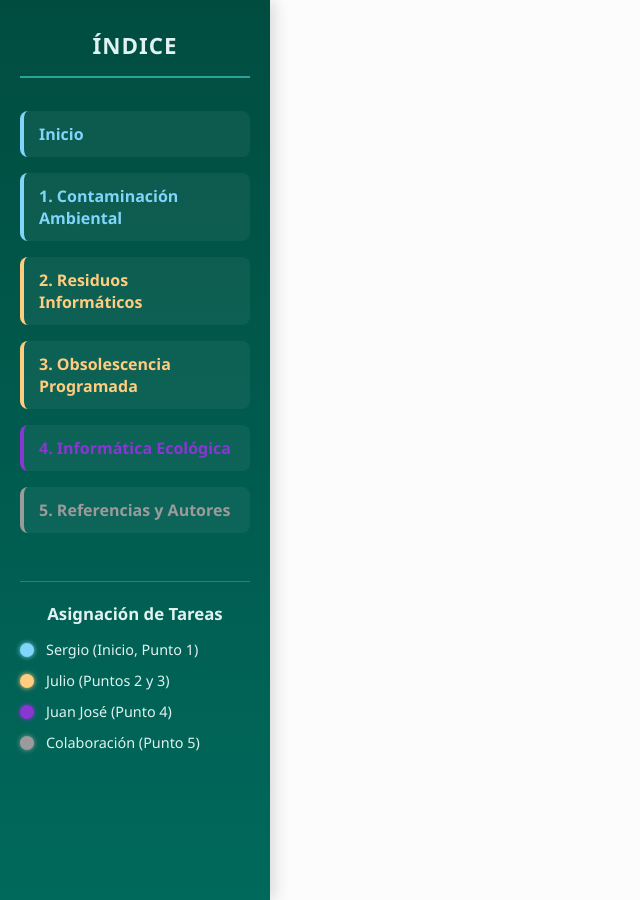
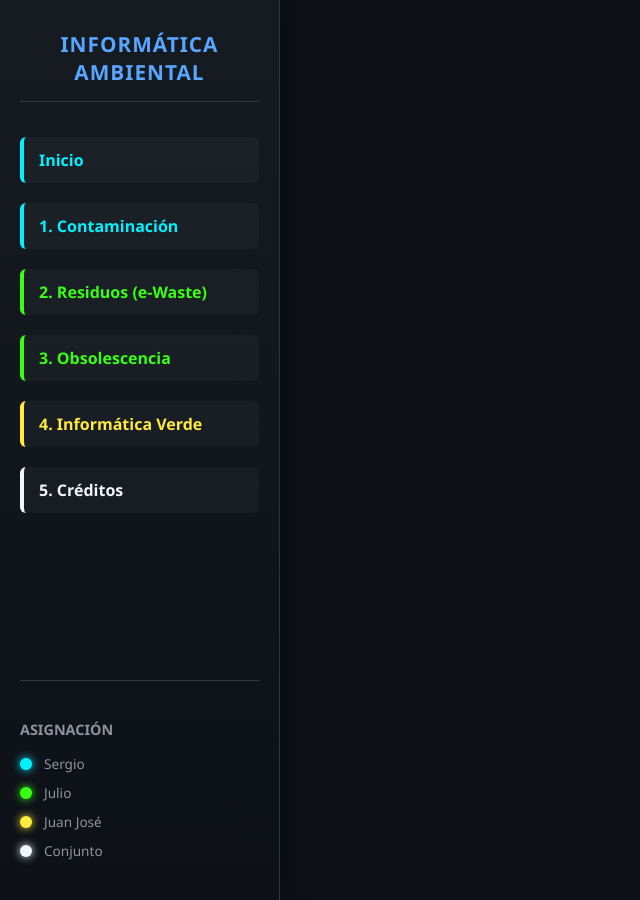
Before and after one commit to serluigi333/proteccionmedioambiental, a Jekyll site: the page built from ecologica.md, in a window 1280 px wide. Shown: the whole page, without its empty margins (0-640 px from the left). Built offline with Jekyll 4.4.1, drawn with Linux system fonts in a browser that asks for light colours; our own code applies the rules of GitHub Pages for plain Markdown files.

Commit message:
Update default.html

```diff
--- a/_layouts/default.html
+++ b/_layouts/default.html
@@ -4,13 +4,13 @@
   <meta charset="UTF-8">
   <title>{{ page.title }}</title>
   <style>
-    /* --- ESTILOS GLOBALES --- */
+    /* --- ESTILOS GLOBALES (DARK MODE) --- */
     body {
       margin: 0;
-      font-family: 'Segoe UI', Tahoma, Geneva, Verdana, sans-serif;
+      font-family: 'Segoe UI', Roboto, Helvetica, Arial, sans-serif;
       display: flex;
-      background-color: #fcfcfc;
-      color: #333;
+      background-color: #0d1117; /* Azul oscuro profundo */
+      color: #c9d1d9; /* Texto gris claro para lectura descansada */
     }
 
     /* --- ANIMACIÓN DEL MENÚ --- */
@@ -21,143 +21,169 @@
 
     /* --- ESTILOS DEL MENÚ LATERAL (NAV) --- */
     nav {
-      width: 270px;
-      background: linear-gradient(180deg, #004d40 0%, #00695c 100%);
+      width: 280px;
+      background: linear-gradient(180deg, #161b22 0%, #0d1117 100%);
       padding: 30px 20px;
       height: 100vh;
       position: fixed;
       overflow-y: auto;
-      box-shadow: 4px 0 15px rgba(0,0,0,0.15);
+      border-right: 1px solid #30363d;
+      box-shadow: 10px 0 20px rgba(0,0,0,0.3);
       animation: deslizarDerecha 0.8s ease-out forwards;
-      color: white;
       box-sizing: border-box;
-      /* Flexbox para empujar la leyenda hacia abajo */
       display: flex;
       flex-direction: column;
     }
 
     nav h3 {
-      color: #e0f2f1;
+      color: #58a6ff; /* Azul brillante para el título */
       text-align: center;
       margin-top: 0;
       margin-bottom: 25px;
-      font-size: 1.4em;
-      border-bottom: 2px solid #26a69a;
+      font-size: 1.3em;
+      border-bottom: 1px solid #30363d;
       padding-bottom: 15px;
       letter-spacing: 1px;
+      text-transform: uppercase;
     }
 
     /* Estilo base de los enlaces del menú */
     nav a {
       display: block;
-      margin: 8px 0;
+      margin: 10px 0;
       padding: 12px 15px;
       text-decoration: none;
-      font-weight: bold;
-      border-radius: 8px;
-      background-color: rgba(255, 255, 255, 0.05);
-      transition: all 0.3s cubic-bezier(0.175, 0.885, 0.32, 1.275);
+      font-weight: 600;
+      border-radius: 6px;
+      background-color: rgba(255, 255, 255, 0.03);
+      transition: all 0.3s ease;
     }
 
-    /* --- COLORES DE LOS AUTORES --- */
-    /* Sergio: Azul Claro */
-    .autor-sergio { color: #81d4fa; border-left: 4px solid #81d4fa; }
-    /* Julio: Naranja Claro */
-    .autor-julio { color: #ffcc80; border-left: 4px solid #ffcc80; }
-    /* Juan José: Morado */
-    .autor-juanjose { color: #8a36d2; border-left: 4px solid #8a36d2; }
-    /* Trabajo Conjunto: Gris */
-    .autor-general { color: #9b9b9b; border-left: 4px solid #9b9b9b; }
+    /* --- NUEVOS COLORES DE LOS AUTORES (Actualizados) --- */
+    /* Sergio: Cian Eléctrico */
+    .autor-sergio { color: #00f2ff; border-left: 4px solid #00f2ff; }
+    /* Julio: Verde Neón */
+    .autor-julio { color: #39ff14; border-left: 4px solid #39ff14; }
+    /* Juan José: Amarillo Dorado */
+    .autor-juanjose { color: #ffeb3b; border-left: 4px solid #ffeb3b; }
+    /* Trabajo Conjunto: Blanco/Plata */
+    .autor-general { color: #f0f6fc; border-left: 4px solid #f0f6fc; }
 
     /* Efecto al pasar el ratón (Hover) */
     nav a:hover {
-      background-color: #26a69a;
-      color: white !important; /* El texto se vuelve blanco al pasar el ratón para resaltar */
-      transform: translateX(10px);
-      box-shadow: 0 4px 10px rgba(38, 166, 154, 0.4);
+      background-color: #30363d;
+      transform: translateX(8px);
+      filter: brightness(1.2);
     }
 
     /* --- LEYENDA DE AUTORES --- */
     .leyenda {
-      margin-top: 40px; /* Separación con los enlaces */
+      margin-top: auto; /* Empuja la leyenda al final del nav */
       padding-top: 20px;
-      border-top: 1px solid rgba(255, 255, 255, 0.2);
+      border-top: 1px solid #30363d;
     }
 
     .leyenda h4 {
-      text-align: center;
-      margin-top: 0;
       margin-bottom: 15px;
-      color: #e0f2f1;
-      font-size: 1.05em;
+      color: #8b949e;
+      font-size: 0.9em;
+      text-transform: uppercase;
     }
 
     .autor-item {
       display: flex;
       align-items: center;
-      margin-bottom: 12px;
-      font-size: 0.9em;
-      color: #e0f2f1;
+      margin-bottom: 10px;
+      font-size: 0.85em;
+      color: #8b949e;
     }
 
-    /* Los círculos de color para la leyenda */
     .circulo {
-      width: 14px;
-      height: 14px;
+      width: 12px;
+      height: 12px;
       border-radius: 50%;
       margin-right: 12px;
-      flex-shrink: 0; /* Evita que el círculo se deforme */
+      flex-shrink: 0;
     }
 
-    .bg-sergio { background-color: #81d4fa; box-shadow: 0 0 5px #81d4fa; }
-    .bg-julio { background-color: #ffcc80; box-shadow: 0 0 5px #ffcc80; }
-    .bg-juanjose { background-color: #8a36d2; box-shadow: 0 0 5px #8a36d2; }
-    .bg-general { background-color: #9b9b9b; box-shadow: 0 0 5px #9b9b9b; }
+    .bg-sergio { background-color: #00f2ff; box-shadow: 0 0 8px #00f2ff; }
+    .bg-julio { background-color: #39ff14; box-shadow: 0 0 8px #39ff14; }
+    .bg-juanjose { background-color: #ffeb3b; box-shadow: 0 0 8px #ffeb3b; }
+    .bg-general { background-color: #f0f6fc; box-shadow: 0 0 8px #f0f6fc; }
 
     /* --- ESTILOS DEL CONTENIDO PRINCIPAL (MAIN) --- */
     main {
-      margin-left: 270px;
-      padding: 50px;
+      margin-left: 280px;
+      padding: 60px;
       width: 100%;
-      max-width: 900px;
+      max-width: 1000px;
       box-sizing: border-box;
+      line-height: 1.6;
     }
+
+    h1, h2, h3 { color: #58a6ff; }
+
+    /* Estilo para tablas en modo oscuro */
+    table {
+      width: 100%;
+      border-collapse: collapse;
+      margin: 20px 0;
+      background-color: #161b22;
+    }
+    th, td {
+      border: 1px solid #30363d;
+      padding: 12px;
+      text-align: left;
+    }
+    th { background-color: #21262d; }
 
     img {
       max-width: 100%;
+      border: 1px solid #30363d;
       border-radius: 8px;
+      margin: 20px 0;
+    }
+
+    blockquote {
+      border-left: 4px solid #58a6ff;
+      padding-left: 20px;
+      color: #8b949e;
+      font-style: italic;
+      background: rgba(88, 166, 255, 0.05);
+      margin: 20px 0;
+      padding: 15px;
     }
   </style>
 </head>
 <body>
 
   <nav>
-    <h3>ÍNDICE</h3>
+    <h3>Informática Ambiental</h3>
 
     <a href="index.html" class="autor-sergio">Inicio</a>
-    <a href="contaminacion.html" class="autor-sergio">1. Contaminación Ambiental</a>
-    <a href="residuos.html" class="autor-julio">2. Residuos Informáticos</a>
-    <a href="obsolescencia.html" class="autor-julio">3. Obsolescencia Programada</a>
-    <a href="ecologica.html" class="autor-juanjose">4. Informática Ecológica</a>
-    <a href="referencias.html" class="autor-general">5. Referencias y Autores</a>
+    <a href="contaminacion.html" class="autor-sergio">1. Contaminación</a>
+    <a href="residuos.html" class="autor-julio">2. Residuos (e-Waste)</a>
+    <a href="obsolescencia.html" class="autor-julio">3. Obsolescencia</a>
+    <a href="ecologica.html" class="autor-juanjose">4. Informática Verde</a>
+    <a href="referencias.html" class="autor-general">5. Créditos</a>
 
     <div class="leyenda">
-      <h4>Asignación de Tareas</h4>
+      <h4>Asignación</h4>
       <div class="autor-item">
         <div class="circulo bg-sergio"></div>
-        <span>Sergio (Inicio, Punto 1)</span>
+        <span>Sergio</span>
       </div>
       <div class="autor-item">
         <div class="circulo bg-julio"></div>
-        <span>Julio (Puntos 2 y 3)</span>
+        <span>Julio</span>
       </div>
       <div class="autor-item">
         <div class="circulo bg-juanjose"></div>
-        <span>Juan José (Punto 4)</span>
+        <span>Juan José</span>
       </div>
-            <div class="autor-item">
+      <div class="autor-item">
         <div class="circulo bg-general"></div>
-        <span>Colaboración (Punto 5)</span>
+        <span>Conjunto</span>
       </div>
     </div>
   </nav>
```
